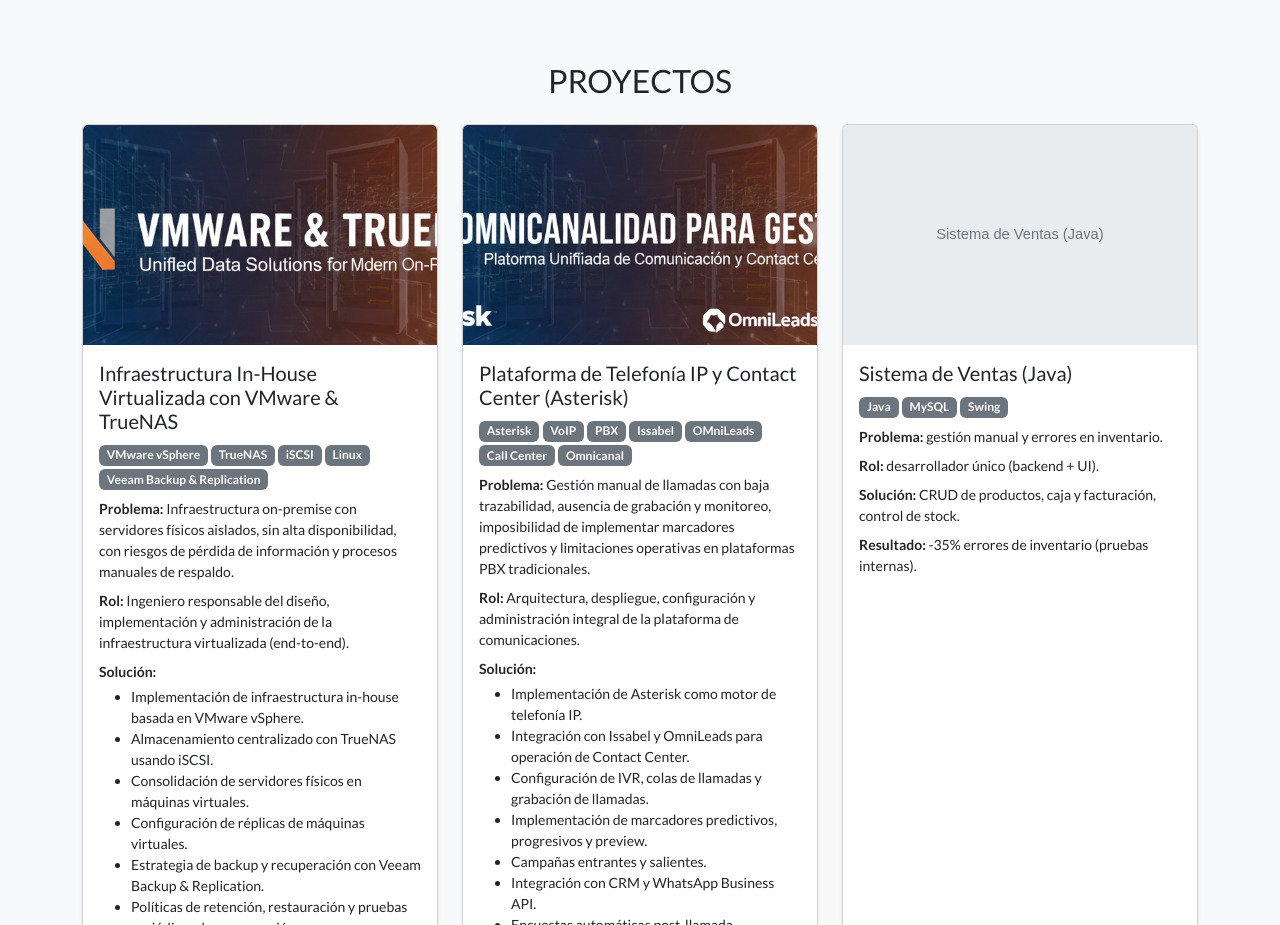
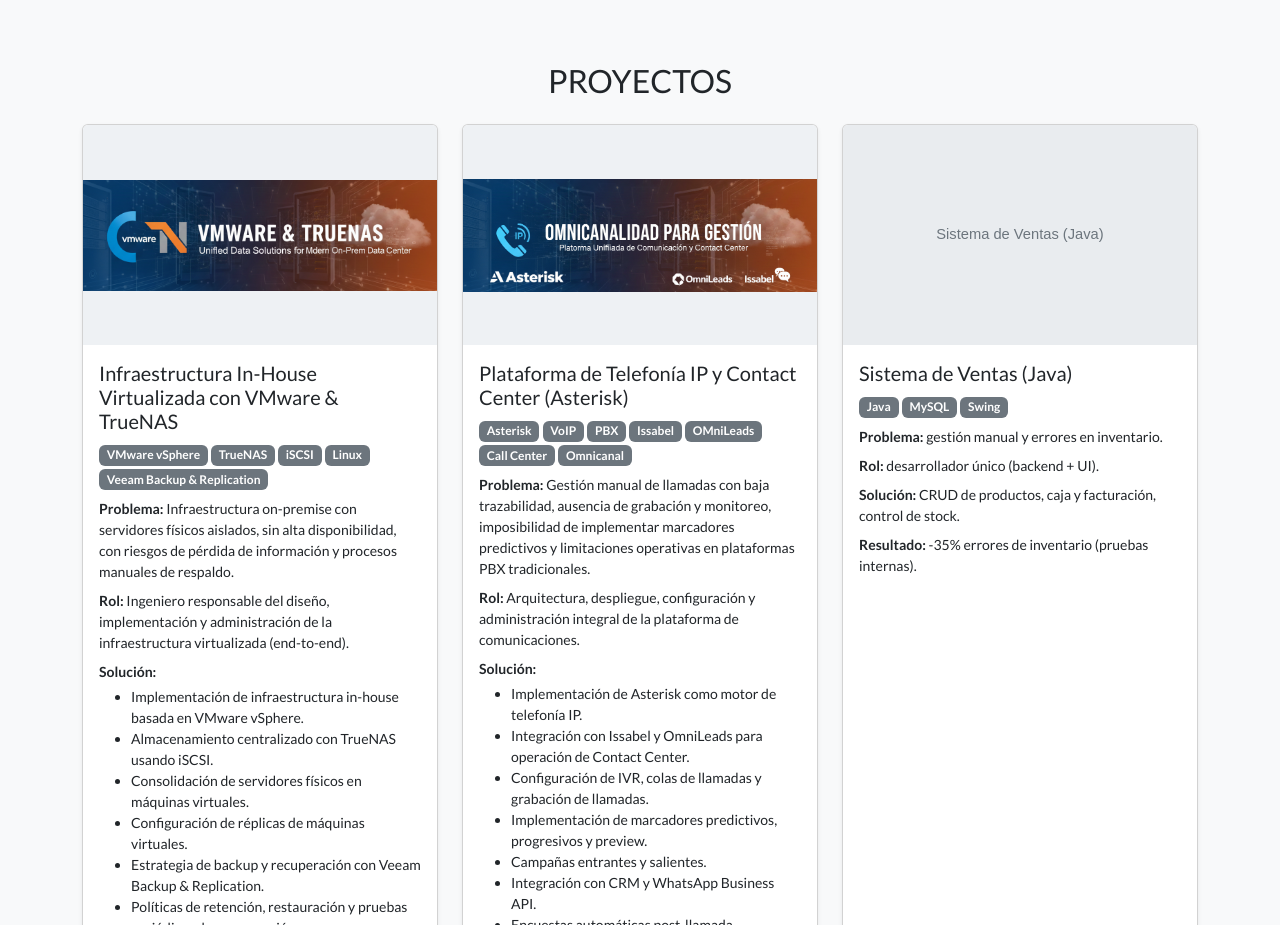
Before and after one commit to jdgamez69/portafolio, a plain HTML site: page index.html in a window 1280 px wide. Shown: the part 1460-2385 px from the top of the page. Drawn offline with nearby package versions, Linux system fonts and the light colour scheme.

Commit message:
Update index.html

```diff
--- a/index.html
+++ b/index.html
@@ -145,7 +145,7 @@
           <!-- Proyecto 1 -->
           <div class="col-md-4">
             <div class="card h-100 shadow-sm">
-              <img src="assets/img/portfolio/vmware.png" class="card-img-top project-img"  width="1280" height="720" loading="lazy" >
+              <img src="assets/img/portfolio/vmware.png" class="card-img-top project-cover"  width="1280" height="720" loading="lazy" >
               <div class="card-body">
                 <h3 class="h5">Infraestructura In-House Virtualizada con VMware & TrueNAS</h3>
                 <div class="mb-2">
@@ -183,7 +183,7 @@
          <!-- Proyecto 2 -->
           <div class="col-md-4">
             <div class="card h-100 shadow-sm">
-              <img src="assets/img/portfolio/omnicanalidad.png" class="card-img-top" alt="Asterisk" width="1280" height="720" loading="lazy">
+              <img src="assets/img/portfolio/omnicanalidad.png" class="card-img-top project-cover"  width="1280" height="720" loading="lazy" >
               <div class="card-body">
                 <h3 class="h5">Plataforma de Telefonía IP y Contact Center (Asterisk)</h3>
                 <div class="mb-2">
```
